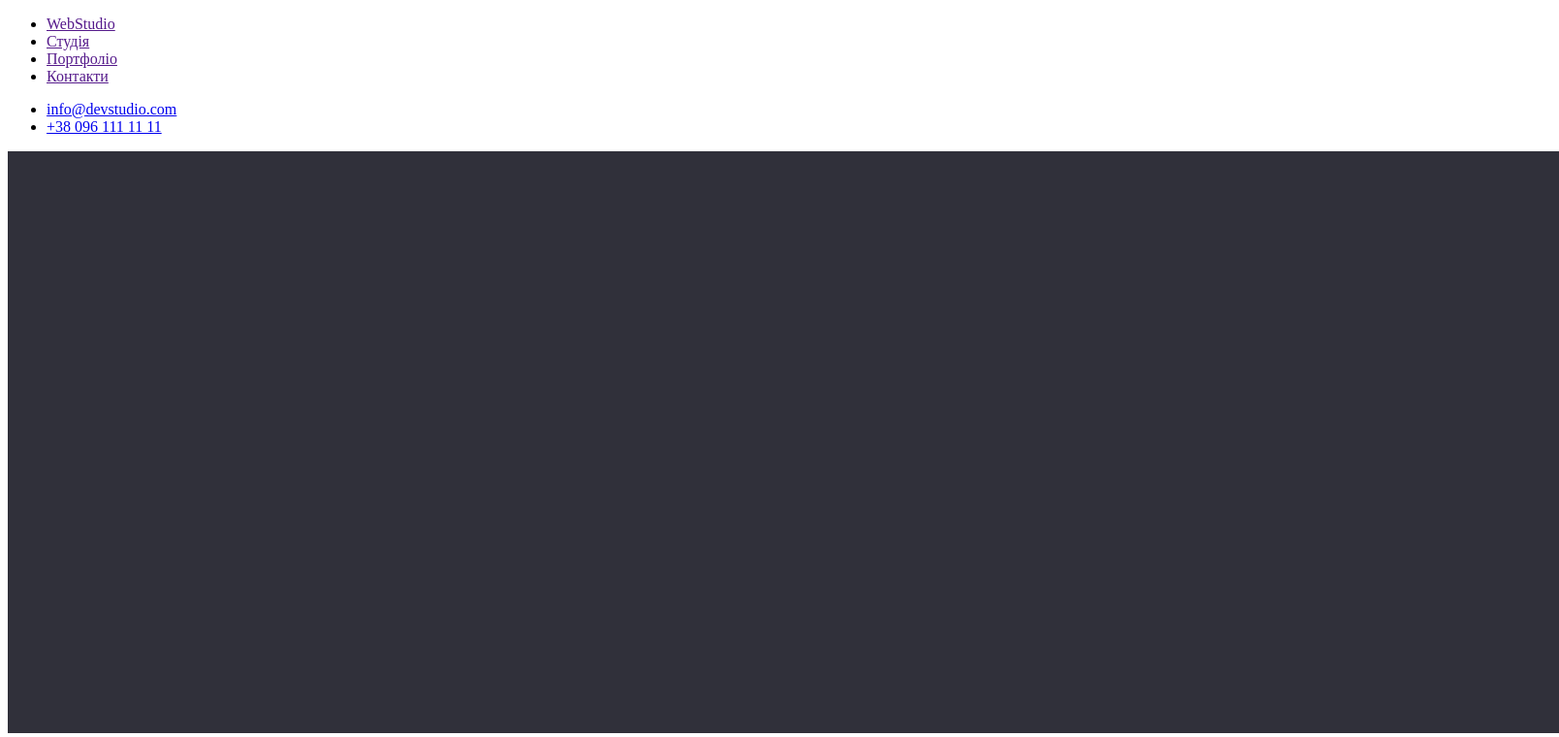
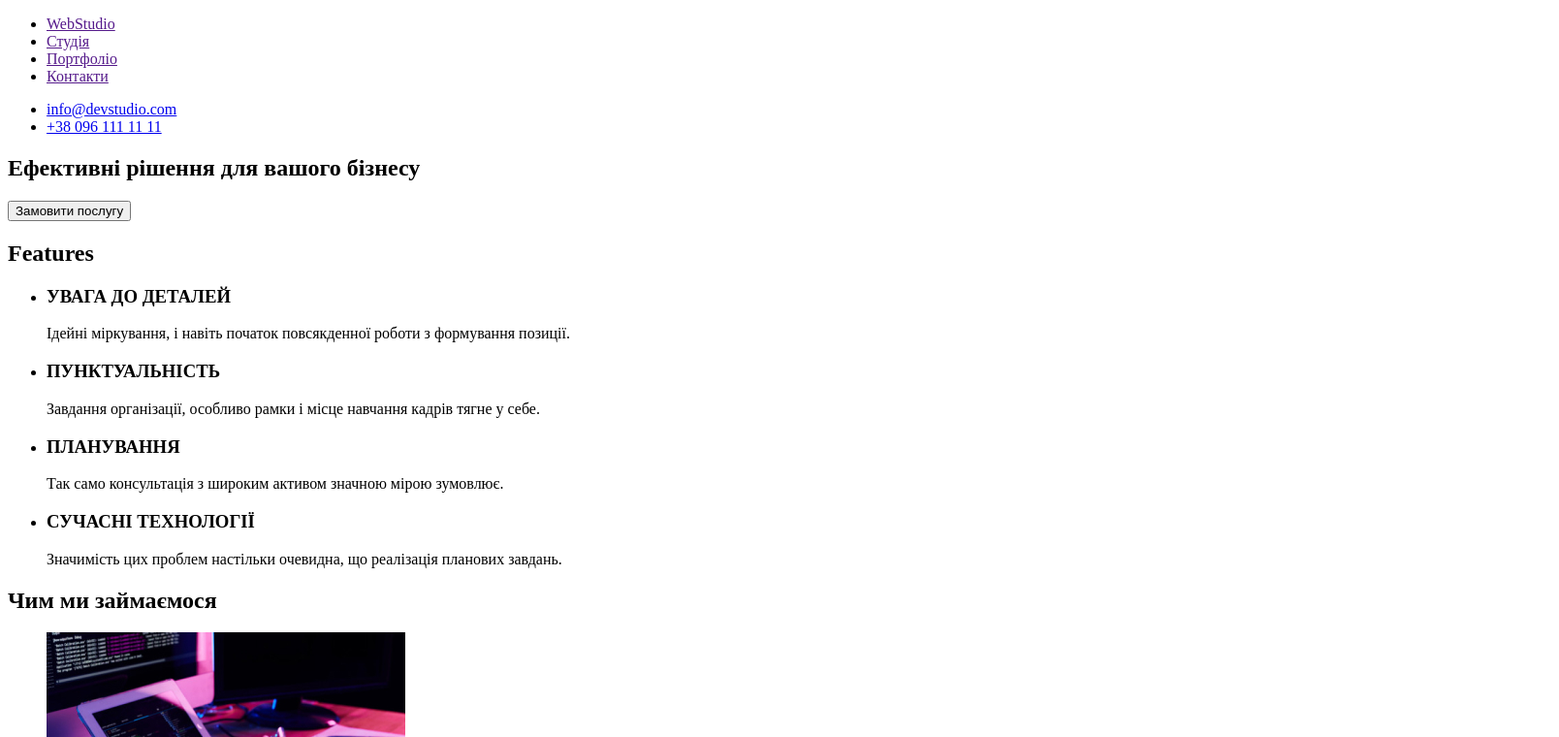
Before and after one commit to VitaliiMaC9m6uk/goit-markup-hw-01, a plain HTML site: page index.html in a window 1280 px wide. Shown: the top 760 px of the page at 97% size, 1608 px wide, since content can reach past the window. Drawn offline with Linux system fonts and the light colour scheme.

Commit message:
delete img bg

```diff
--- a/index.html
+++ b/index.html
@@ -23,12 +23,6 @@
     </header>
     <main>
       <section>
-        <img
-          src="./images/bg.jpg"
-          alt="back-ground"
-          width="1600"
-          height="600"
-        />
         <h1>Ефективні рішення для вашого бізнесу</h1>
         <button type="button">Замовити послугу</button>
       </section>
@@ -136,7 +130,6 @@
     </main>
     <footer>
       <section>
-        <img src="./images/footer-bg.jpg" alt="Footer bg" width="1600" />
         <h2>Contakt</h2>
         <address>
           <ul>
```
